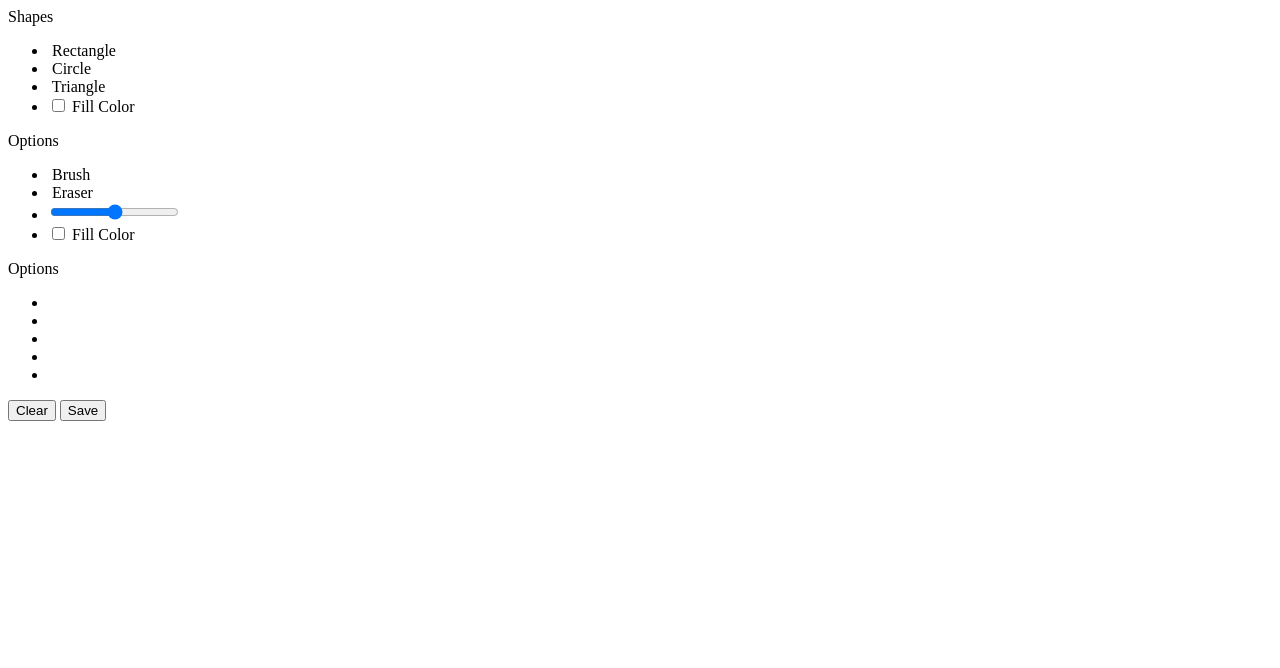
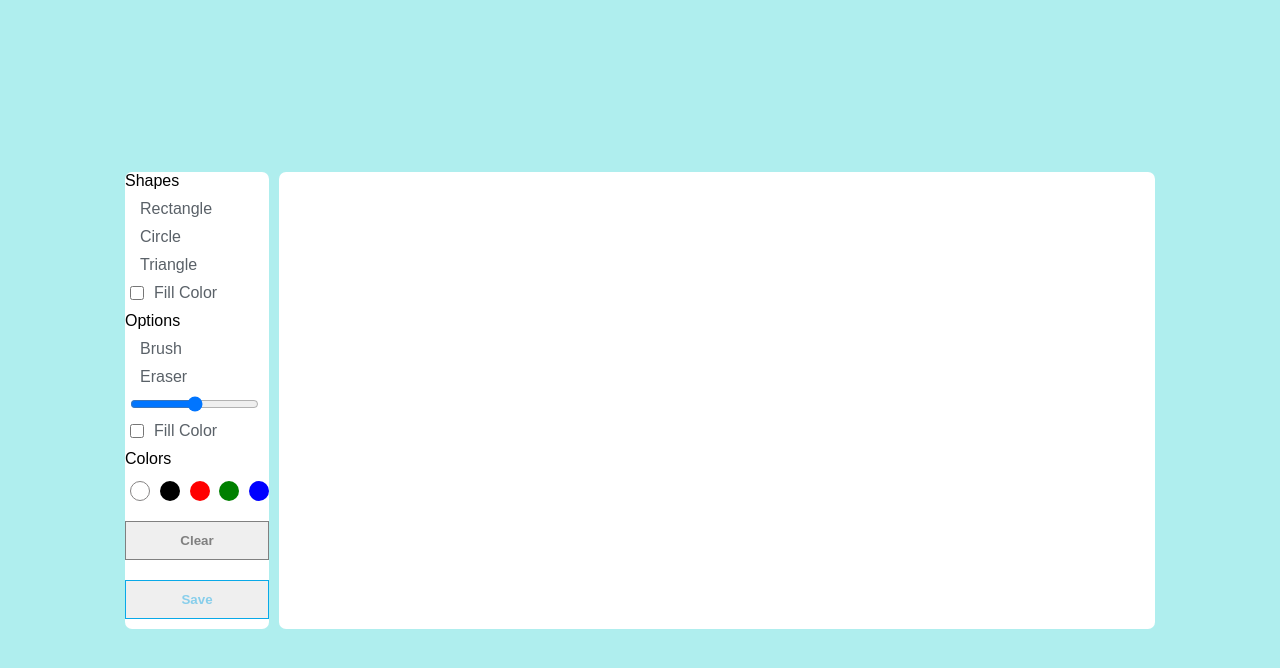
Before and after one commit to paruljamwal/Drawing_App, a plain HTML site: page index.html in a window 1280 px wide. Drawn offline with Linux system fonts and the light colour scheme.

Commit message:
drAW BOARD WORK

```diff
--- a/index.html
+++ b/index.html
@@ -82,14 +82,16 @@
 
             <!-- Colors -->
 
-            <div class="row">
-                <label for="" class="title">Options </label>
+            <div class="row colors">
+                <label for="" class="title">Colors</label>
                  <ul class="options">
                     <li class="option"></li>
                     <li class="option"></li>
                     <li class="option"></li>
                     <li class="option"></li>
-                    <li class="option"></li>
+                    <li class="option">
+                        <input type="color" id="color-pick" value="">
+                    </li>
 
                  </ul>
             </div>
@@ -97,15 +99,15 @@
 
             <!-- Button -->
 
-            <div class="row">
-                <button class="clear">Clear</button>
-                <button class="save">Save</button>
+            <div class="row buttons">
+                <button class="clear ">Clear</button>
+                <button class="save ">Save</button>
 
             </div>
 
         </section>
         <section class="drawing_board">
-
+           <canvas></canvas>
         </section>
     </div>
 </body>
--- a/script.js
+++ b/script.js
@@ -0,0 +1,13 @@
+
+const canvas=document.querySelector('canvas');
+ctx=canvas.getContext("2d");
+
+const drawing=(e)=>{
+    //creating lline to mouse pointer
+  ctx.lineTo(e.offsetX, e.offsetY);
+
+  ctx.stroke() // fill line with color
+}
+
+
+canvas.addEventListener("mousemove",drawing);
--- a/style.css
+++ b/style.css
@@ -0,0 +1,150 @@
+
+
+*{
+    margin: 0;
+    padding: 0;
+    box-sizing: border-box;
+    font-family: "poppins", sans-serif;
+}
+
+
+body{
+    display: flex;
+    align-items: center;
+    justify-content: center;
+    min-height: 100vh;
+    background-color: paleturquoise;
+}
+
+.container{
+    display: flex;
+    width: 100%;
+    max-width: 1050px;
+    gap: 10px;
+    padding: 10px;
+
+}
+
+section{
+    background-color: #fff;
+    border-radius: 7px;
+}
+
+.tool_board{
+ width:210px;
+ padding: 15px 22px 0;
+}
+
+.tool_board .row{
+    margin-bottom: 20px;
+}
+
+.row .options{
+    list-style: none;
+    margin: 10px 0 0 5px;
+}
+
+
+.row .options .option{
+    display: flex ;
+    align-items: center;
+    margin-bottom: 10px;
+}
+
+
+
+
+.option :where(span, label){
+color: #5A6168;
+padding-left: 10px;
+}
+
+.option #fill-color{
+    height: 14px;
+    width: 14px;
+}
+
+.option #slider{
+    width: 100%;
+    height: 5px;
+    margin-top: 10px;
+}
+
+.colors .options{
+    display: flex;
+    justify-content: space-between;
+}
+
+.colors .option{
+    height: 20px;
+    width: 20px;
+    background-color: red;
+    border-radius: 50%;
+    cursor: pointer;
+    margin-top: 3px;
+}
+
+.colors .option:nth-child(1){
+    background-color: white;
+    border: 1px solid rgb(133, 131, 131);
+}
+
+.colors .option:nth-child(2){
+    background-color: black;
+}
+
+
+.colors .option:nth-child(3){
+    background-color: red ;
+}
+
+.colors .option:nth-child(4){
+    background-color: green;
+}
+
+
+.colors .option:nth-child(5){
+    background-color: blue ;
+}
+
+.colors .option:first-child.selected::before{
+    border-color: #ccc;
+}
+
+.option #color-pick{
+    opacity: 0;
+    cursor: pointer;
+}
+
+.buttons button{
+    width: 100%;
+    color: #fff;
+    border: none;
+    outline: none;
+    padding: 11px 0;
+    margin: 10px 0 10px 0;
+    cursor: pointer;
+}
+
+.buttons .clear{
+    color: gray ;
+    font-weight: bold;
+    border: 1px solid gray;
+}
+
+
+.buttons .save{
+    color: skyblue;
+    border: 1px solid rgb(9, 169, 232);
+    font-weight: bold;
+}
+
+
+.drawing_board{
+    flex:1;
+}
+
+.drawing_board canvas{
+    width: 100%;
+    height: 100%;
+}
```
